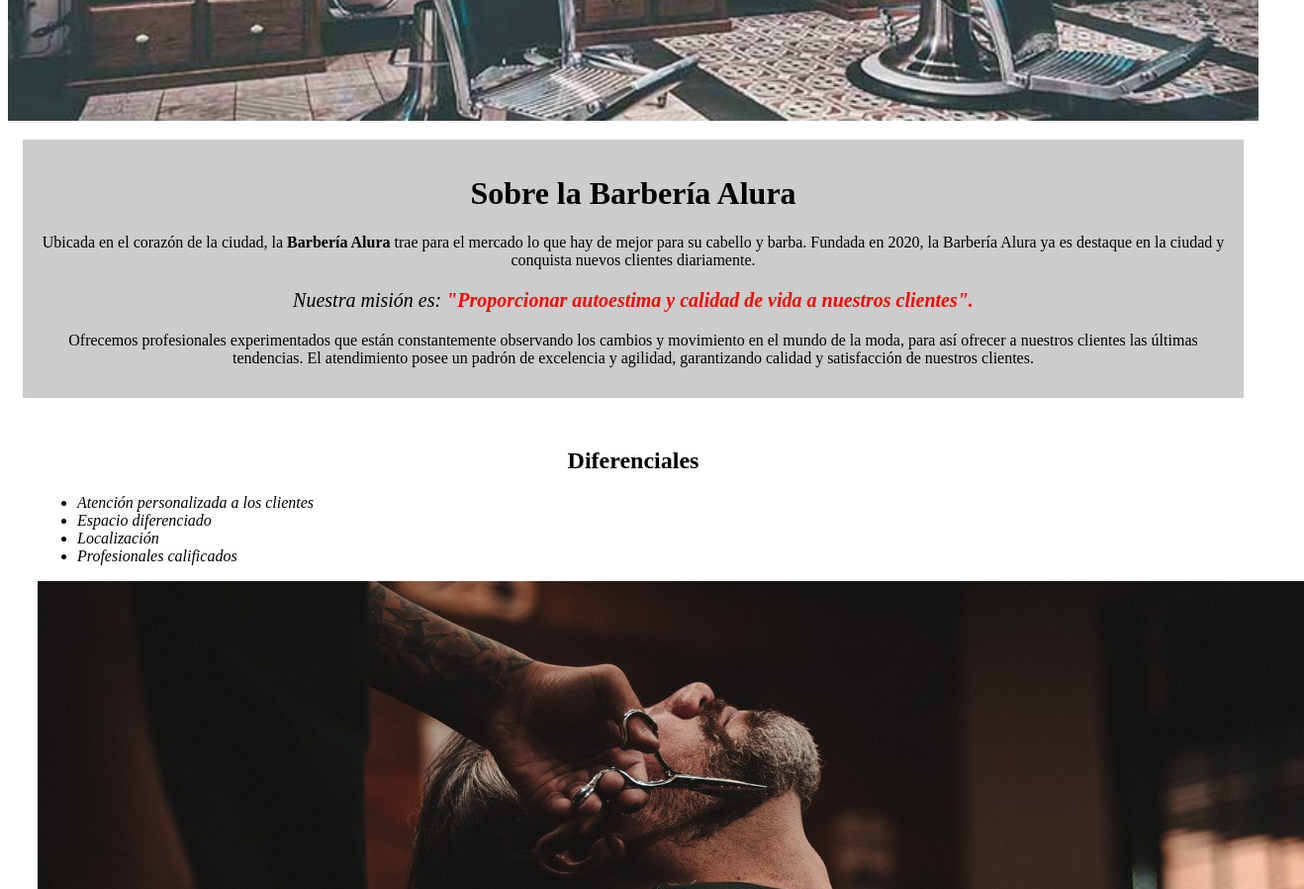
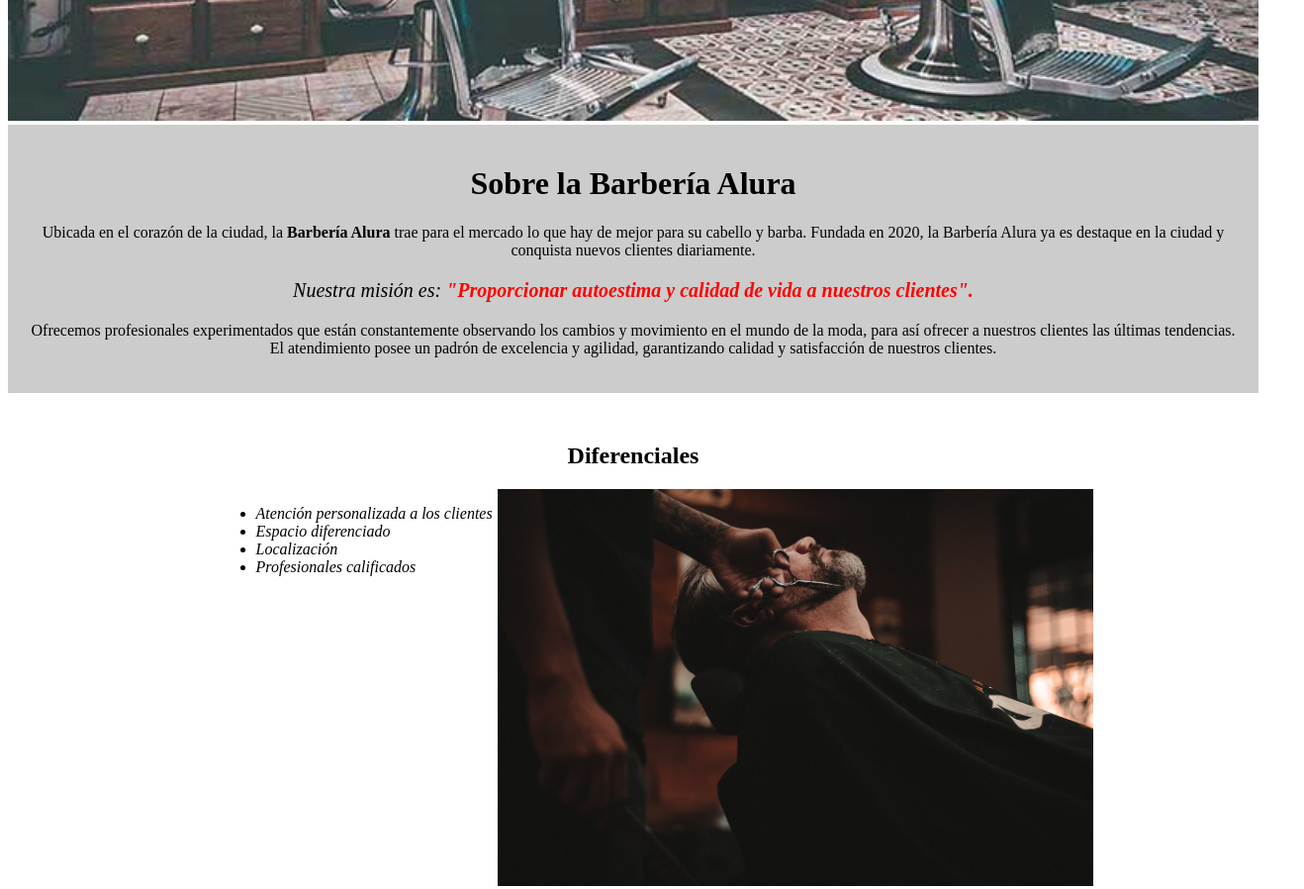
Before and after one commit to chriscarsam/paginaBarberiaAlura, a plain HTML site: page HTML5_CSS_I/index.html in a window 1280 px wide. Shown: the part 360-1258 px from the top of the page at 99% size, 1318 px wide, since content can reach past the window. Drawn offline with Linux system fonts and the light colour scheme.

Commit message:
Inline y Block

```diff
--- a/HTML5_CSS_I/index.html
+++ b/HTML5_CSS_I/index.html
@@ -30,7 +30,7 @@
                 <li class="items">Profesionales calificados</li>
             </ul>
 
-            <img src="assets/diferenciales.jpg" alt="diferenciales">
+            <img src="assets/diferenciales.jpg" alt="diferenciales" class="imagenDiferenciales">
         </div>
 
     </body>
--- a/HTML5_CSS_I/style.css
+++ b/HTML5_CSS_I/style.css
@@ -3,12 +3,12 @@ body {
 }
 .principal {
     background: #cccccc;
-    margin: 15px;
-    padding: 15px;
+    padding: 20px;
 }
 
 #banner {
     width: 100%;
+
 }
 
 h1 {
@@ -29,8 +29,7 @@ em strong {
 
 .diferenciales {
     background: white;
-    margin: 15px;
-    padding: 15px;
+    padding: 30px;
 }
 
 h2 {
@@ -40,3 +39,14 @@ h2 {
 .items {
     font-style: italic;
 }
+
+ul {
+    display: inline-block;
+    vertical-align: top;
+    width: 20%;
+    margin-left: 15%;
+}
+
+.imagenDiferenciales {
+    width: 50%;
+}
```
